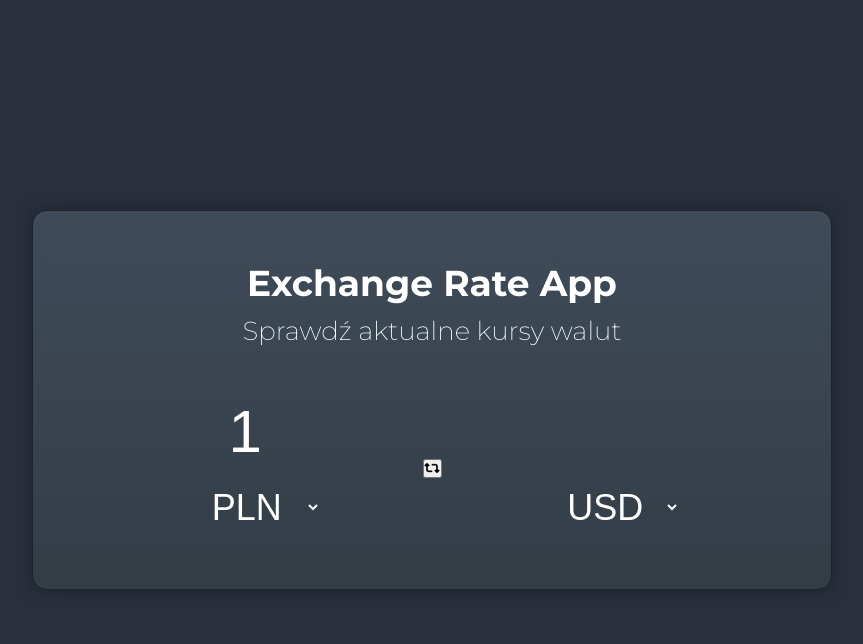
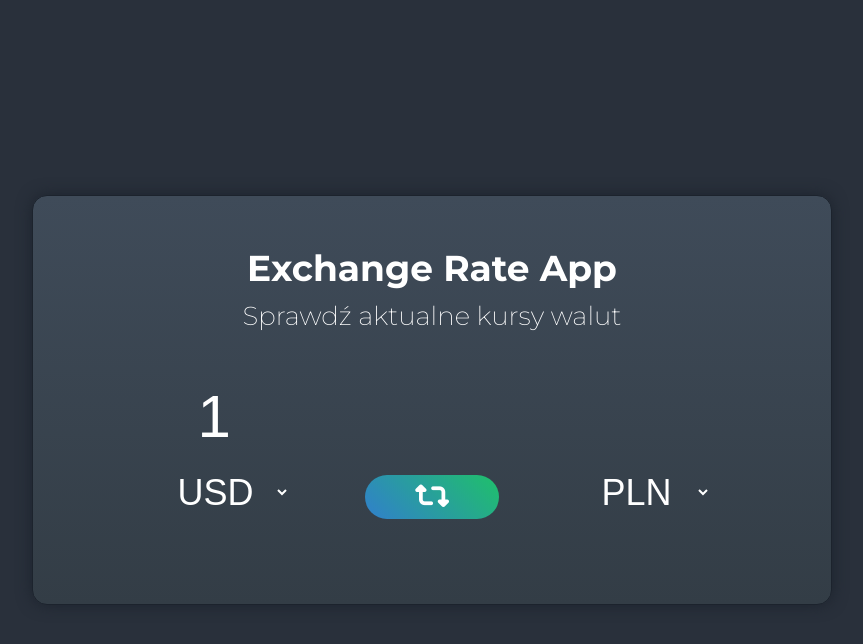
Before and after one commit to Lukas8024/ExchangeRate, a plain HTML site: page index.html in a window 1280 px wide. Both pictures are taken after a click on the button 640 px from the left and 468 px from the top of the page. Shown: the whole page, without its empty margins (208-1071 px from the left). Drawn offline with Linux system fonts and the light colour scheme; no server answers.

Commit message:
final version

```diff
--- a/index.html
+++ b/index.html
@@ -46,10 +46,9 @@
                     <option value="CHF">CHF</option>
                 </select>
             </div>
+        </div>
 
-
-            <p class="rate-info"></p>
-        </di>
+        <p class="rate-info"></p>
     </div>
 
     <script src="script.js"></script>
--- a/script.js
+++ b/script.js
@@ -0,0 +1,31 @@
+const currencyOne = document.querySelector('#currency-one')
+const amountOne = document.querySelector('.amount-one')
+const currencyTwo = document.querySelector('#currency-two')
+const amountTwo = document.querySelector('.amount-two')
+const swapBtn = document.querySelector('.swap')
+const rateInfo = document.querySelector('.rate-info')
+
+const calculate = () => {
+	fetch(`https://api.exchangerate.host/convert?from=${currencyOne.value}&to=${currencyTwo.value}`)
+		.then(res => res.json())
+		.then(data => {
+			const currency1 = currencyOne.value
+			const currency2 = currencyTwo.value
+			const rate = data.result
+			rateInfo.textContent = `1 ${currency1} = ${rate.toFixed(4)} ${currency2} `
+			amountTwo.value = (amountOne.value * rate).toFixed(2)
+		})
+}
+
+const swap = () => {
+	const currencyChenged = currencyOne.value
+	currencyOne.value = currencyTwo.value
+	currencyTwo.value = currencyChenged
+	calculate()
+}
+
+currencyOne.addEventListener('change', calculate)
+currencyTwo.addEventListener('change', calculate)
+amountOne.addEventListener('input', calculate)
+swapBtn.addEventListener('click', swap)
+calculate()
--- a/style.css
+++ b/style.css
@@ -73,3 +73,29 @@ body {
 	outline: none;
 	color: rgb(67, 171, 255);
 }
+
+.app-body option {
+	color: #333;
+}
+
+.swap {
+	align-self: flex-end;
+	margin: 5px;
+	padding: 5px 50px;
+	background-image: linear-gradient(45deg, #2b89e7, #11e763);
+	font-size: 30px;
+	border: none;
+	color: #fff;
+	border-radius: 25px;
+	cursor: pointer;
+}
+
+.swap:focus {
+	outline: none;
+	background-image: linear-gradient(45deg, #317fcc, #1fc06a);
+}
+
+.wrapper .rate-info {
+	margin-top: 30px;
+	margin-bottom: 0;
+}
```
